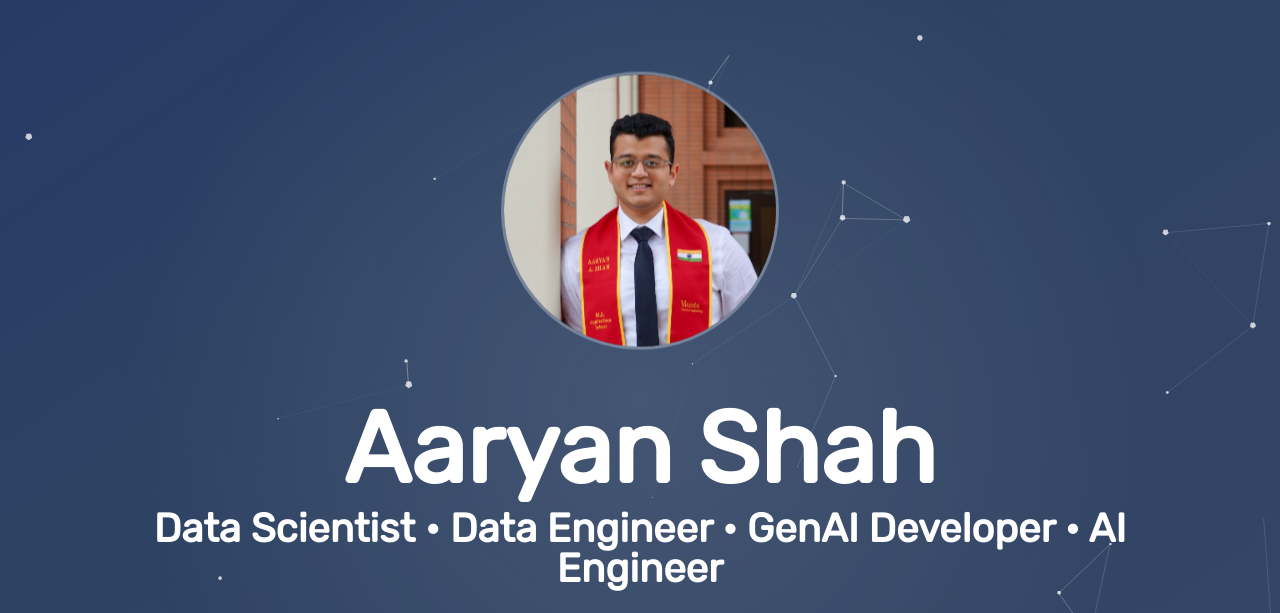
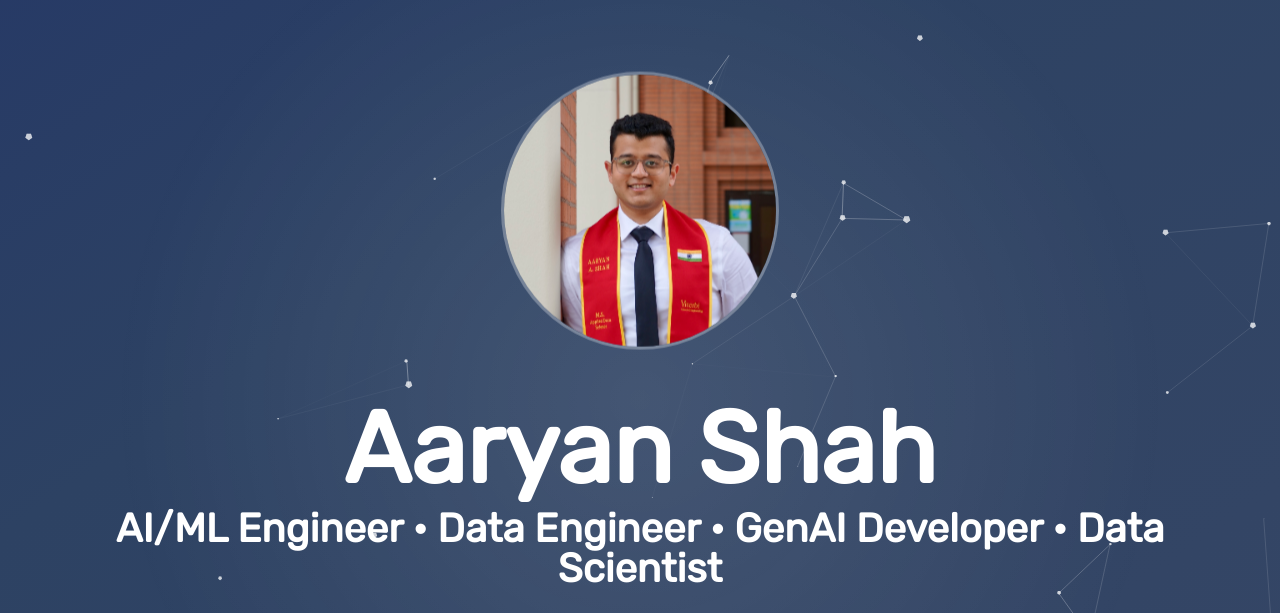
Before and after one commit to Aaryan04/portfolio, a plain HTML site: page index.html in a window 1280 px wide. Shown: the top 613 px of the page. Drawn offline with nearby package versions, Linux system fonts and the light colour scheme.

Commit message:
update roles

```diff
--- a/index.html
+++ b/index.html
@@ -38,7 +38,7 @@
           />
         <h1>
           <span class="site-title">Aaryan Shah</span>
-          <span class="site-description">Data Scientist • Data Engineer • GenAI Developer • AI Engineer </span>
+          <span class="site-description">AI/ML Engineer • Data Engineer • GenAI Developer • Data Scientist</span>
         </h1>
         <div class="header-icons">
           <a aria-label="My LinkedIn Profile" target="_blank" href="https://www.linkedin.com/in/aaryanshah27/">
```
